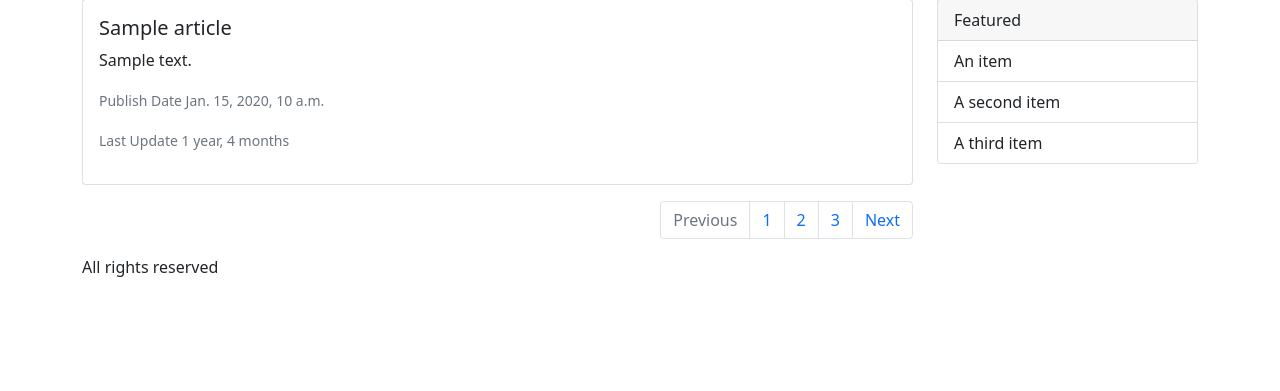
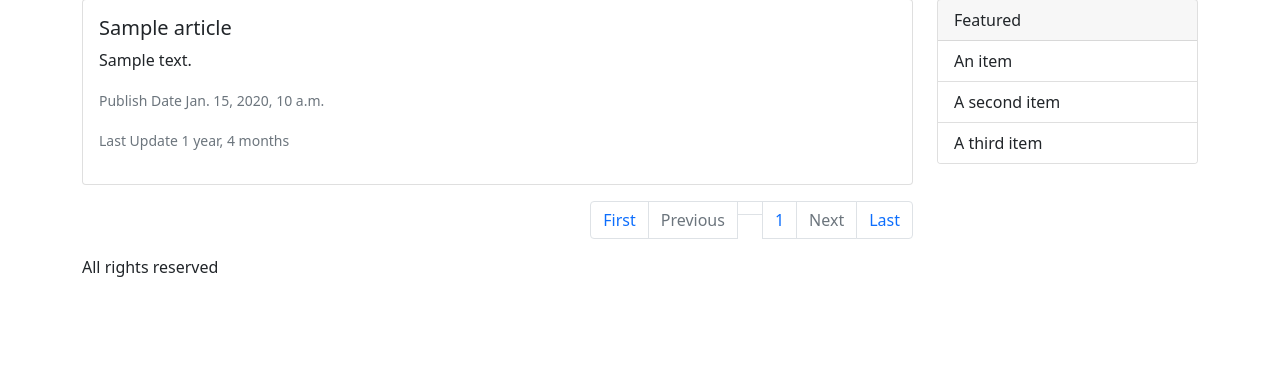
Before and after one commit to AkinCetin/SWE573-Project, a Django app: template SWE573_Project/templates/pages/mainpage.html in a window 1280 px wide. Shown: the part 73-464 px from the top of the page. Run offline with Django 3.2, Linux system fonts and the light colour scheme; the template is opened without the code that fills it: most values are stand-ins (such as "Sample title", 1, 10 or a date in 2020).

Commit message:
pagination tamamlandı

```diff
--- a/SWE573_Project/templates/pages/mainpage.html
+++ b/SWE573_Project/templates/pages/mainpage.html
@@ -28,15 +28,63 @@
 
   <nav aria-label="Page navigation example">
     <ul class="pagination justify-content-end">
+
+      <li class="page-item ">
+        <a class="page-link" href="?page=1 " tabindex="-1" aria-disabled="true">First</a>
+      </li>
+
+
+      {% if articles.has_previous %}
+        <li class="page-item ">
+          <a class="page-link" href="?page= {{ articles.previous_page_number }}" tabindex="-1" aria-disabled="true">Previous</a>
+        </li>
+
+
+      {% else %}
+
+        <li class="page-item disabled">
+          <a class="page-link" href="#" tabindex="-1" aria-disabled="true">Previous</a>
+        </li>
+
+      {% endif %}
+
+      {% if articles.has_next %}
+
+
+      {% if articles.has_previous %}
+
+        <li class="page-item"><a class="page-link" href="?page= {{ articles.previous_page_number }}">{{ articles.previous_page_number }}</a></li>
+        <li class="page-item"><a class="page-link" href="?page= {{ articles.number }}">{{ articles.number }}</a></li>
+        <li class="page-item"><a class="page-link" href="?page= {{ articles.next_page_number }}">{{ articles.next_page_number }}</a></li>
+
+      {% else %}
+
+      <li class="page-item"><a class="page-link" href="?page= {{ articles.number }}">{{ articles.number }}</a></li>
+      <li class="page-item"><a class="page-link" href="?page= {{ articles.next_page_number }}">{{ articles.next_page_number }}</a></li>
+
+      {% endif %}
+
+      <li class="page-item">
+        <a class="page-link" href="?page= {{ articles.next_page_number }}">Next</a>
+      </li>
+
+      {% else %}
+
+      <li class="page-item"><a class="page-link" href="#">{{ articles.previous_page_number }}</a></li>
+      <li class="page-item"><a class="page-link" href="#">{{ articles.number }}</a></li>
+
       <li class="page-item disabled">
-        <a class="page-link" href="#" tabindex="-1" aria-disabled="true">Previous</a>
+        <a class="page-link" href="?page= {{ articles.previous_page_number }}" tabindex="-1" aria-disabled="true">Next</a>
       </li>
-      <li class="page-item"><a class="page-link" href="#">1</a></li>
-      <li class="page-item"><a class="page-link" href="#">2</a></li>
-      <li class="page-item"><a class="page-link" href="#">3</a></li>
-      <li class="page-item">
-        <a class="page-link" href="#">Next</a>
+
+      {% endif %}
+
+      <li class="page-item ">
+        <a class="page-link" href="?page= {{ articles.paginator.num_pages }}" tabindex="-1" aria-disabled="true">Last</a>
       </li>
+
+
+
     </ul>
   </nav>
 
--- a/SWE573_Project/views/mainpage.py
+++ b/SWE573_Project/views/mainpage.py
@@ -1,9 +1,12 @@
 from django.shortcuts import render
 from SWE573_Project.models import ArticleModel
+from django.core.paginator import Paginator
 
 
 def mainpage(request):
     articles = ArticleModel.objects.all()
+    page = request.GET.get('page')
+    paginator = Paginator(articles, 10)
     return render(request, 'pages/mainpage.html', context={
-        'articles': articles
+        'articles': paginator.get_page(page)
     })
```
